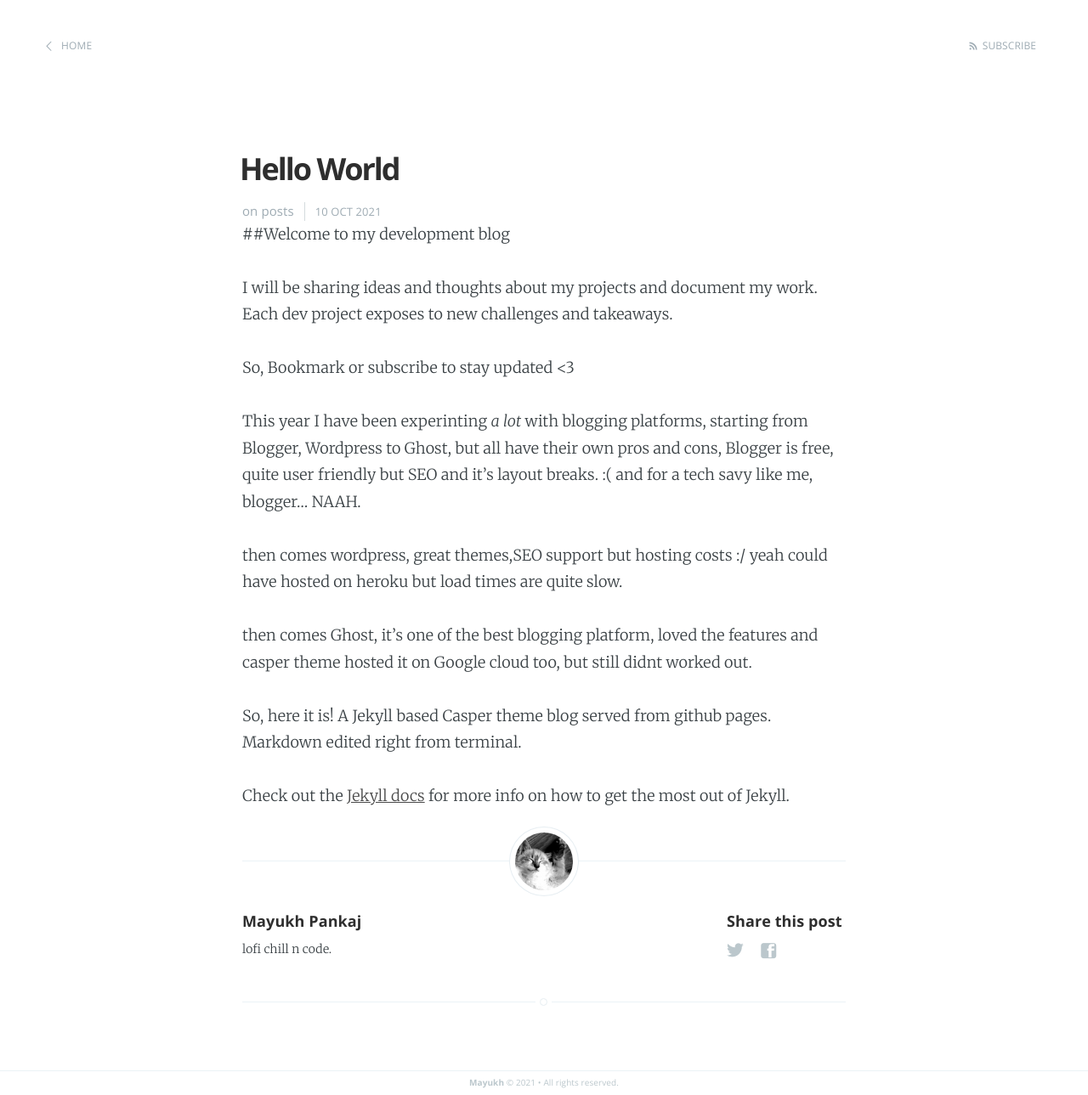
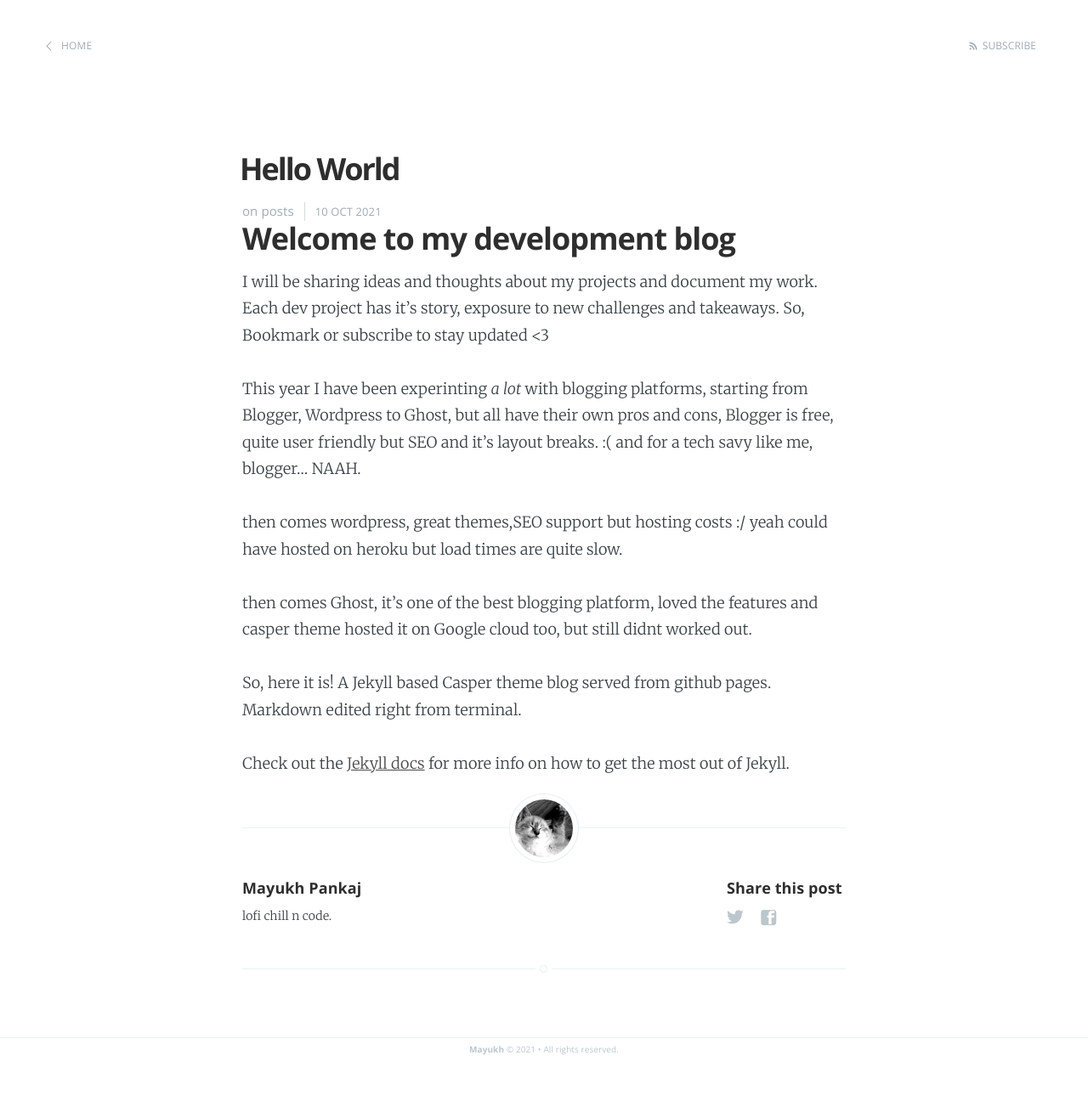
Before and after one commit to mayukhpankaj/blog, a Jekyll site: the page built from _posts/2021-10-10-Hello-world.markdown, in a window 1280 px wide. Shown: the whole page at 85% size. Built offline with Jekyll 4.4.1, drawn with Linux system fonts in a browser that asks for light colours; after the commit the page ends 1250 px from its top, so only the background shows below that.

Commit message:
Update 2021-10-10-Hello-world.markdown

```diff
--- a/_posts/2021-10-10-Hello-world.markdown
+++ b/_posts/2021-10-10-Hello-world.markdown
@@ -5,13 +5,11 @@ date:   2021-10-10 3:15:00
 categories: posts
 ---
 
-##Welcome to my development blog
+## Welcome to my development blog
 
 I will be sharing ideas and thoughts about my projects and document my work.
-Each dev project exposes to new challenges and takeaways.
-
+Each dev project has it's story, exposure to new challenges and takeaways.
 So, Bookmark or subscribe to stay updated <3
-<br>
 
 
 This year I have been experinting *a lot* with blogging platforms, starting from Blogger, Wordpress to Ghost, but all have their own pros and cons, Blogger is free, quite user friendly but SEO and it's layout breaks. :( and for a tech savy like me, blogger... NAAH.
```
